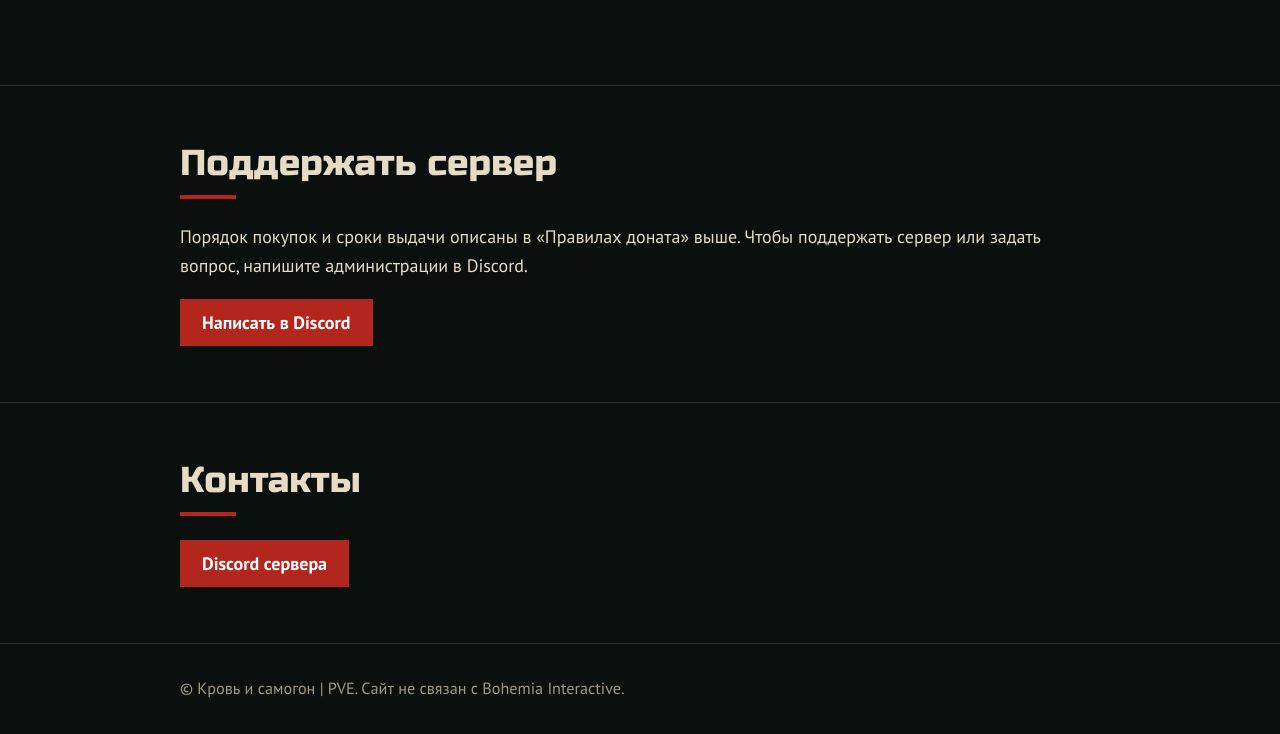
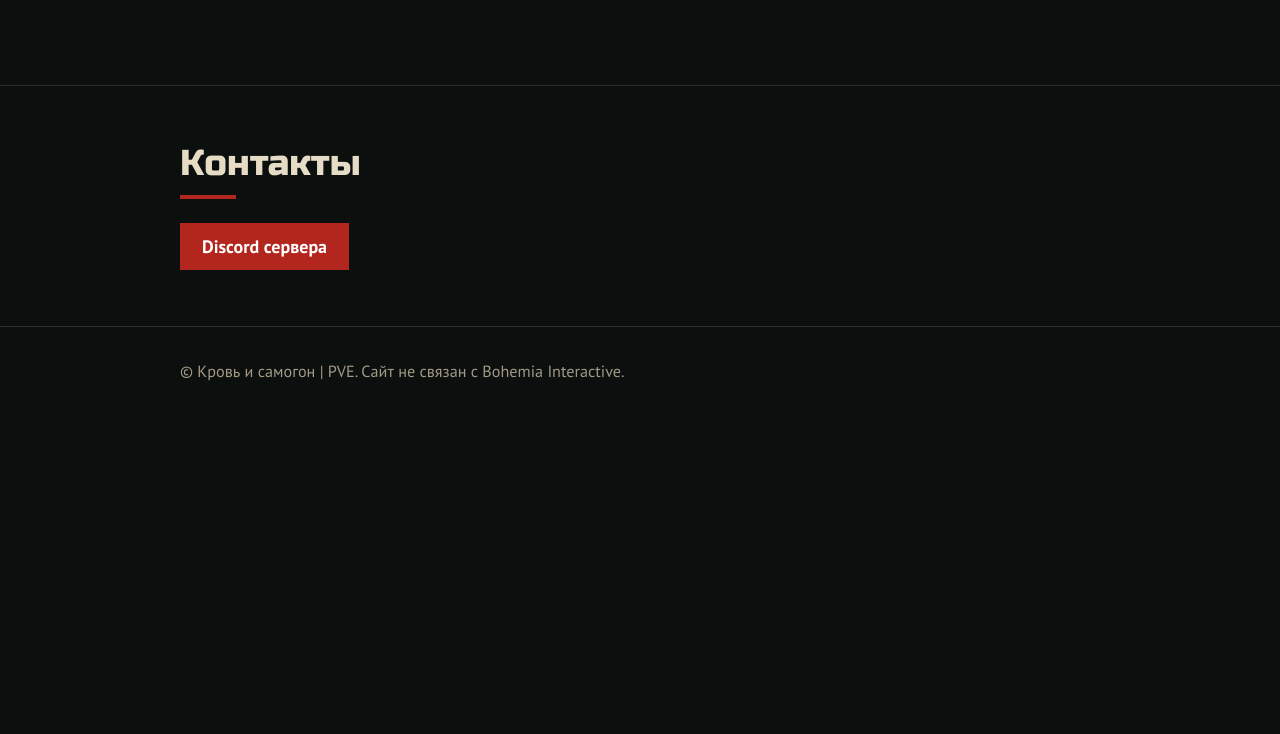
Before and after one commit to BloodHooch/BloodHooch.github.io, a plain HTML site: page index.html in a window 1280 px wide. Shown: the part 4102-4836 px from the top of the page. After the commit the page ends 4519 px from the top, so only its background shows below. Drawn offline with Linux system fonts and the light colour scheme.

Commit message:
Add files via upload

```diff
--- a/index.html
+++ b/index.html
@@ -159,12 +159,6 @@ footer{padding:32px 0;color:var(--muted);font-size:.9em}
   <div class="rg"><h3>Правила доната</h3><p class="warn">Все покупки являются добровольным пожертвованием на развитие сервера (приобретение модов, оплата аренды).</p><ol><li>Предмет приобретается на промежуток времени между вайпами (раз в квартал); перенос на следующий сезон, если таковой будет, за полцены. Предметы, купленные за 30 дней до вайпа, выдаются безвозмездно.</li><li>Никаких страховок; восстановления безлимитные (только для предметов, купленных именно в донате и с припиской «страховка»).</li><li>Разрешено донатные вещи передавать и продавать за игровую валюту, запрещено продавать за реальные деньги.</li><li>Все вещи из магазина выдаются на 3-й день после вайпа, стартуют все на равных.</li></ol></div>
 </div></section>
 
-<section id="donate"><div class="wrap">
-  <h2>Поддержать сервер</h2>
-  <p> Порядок покупок и сроки выдачи описаны в «Правилах доната» выше. Чтобы поддержать сервер или задать вопрос, напишите администрации в Discord.</p>
-  <div class="links"><a class="btn" href="https://discord.gg/wsn7mutcgS" target="_blank" rel="noopener">Написать в Discord</a></div>
-</div></section>
-
 <section id="contacts"><div class="wrap">
   <h2>Контакты</h2>
   <!-- TODO: вставьте свои ссылки вместо # -->
```
